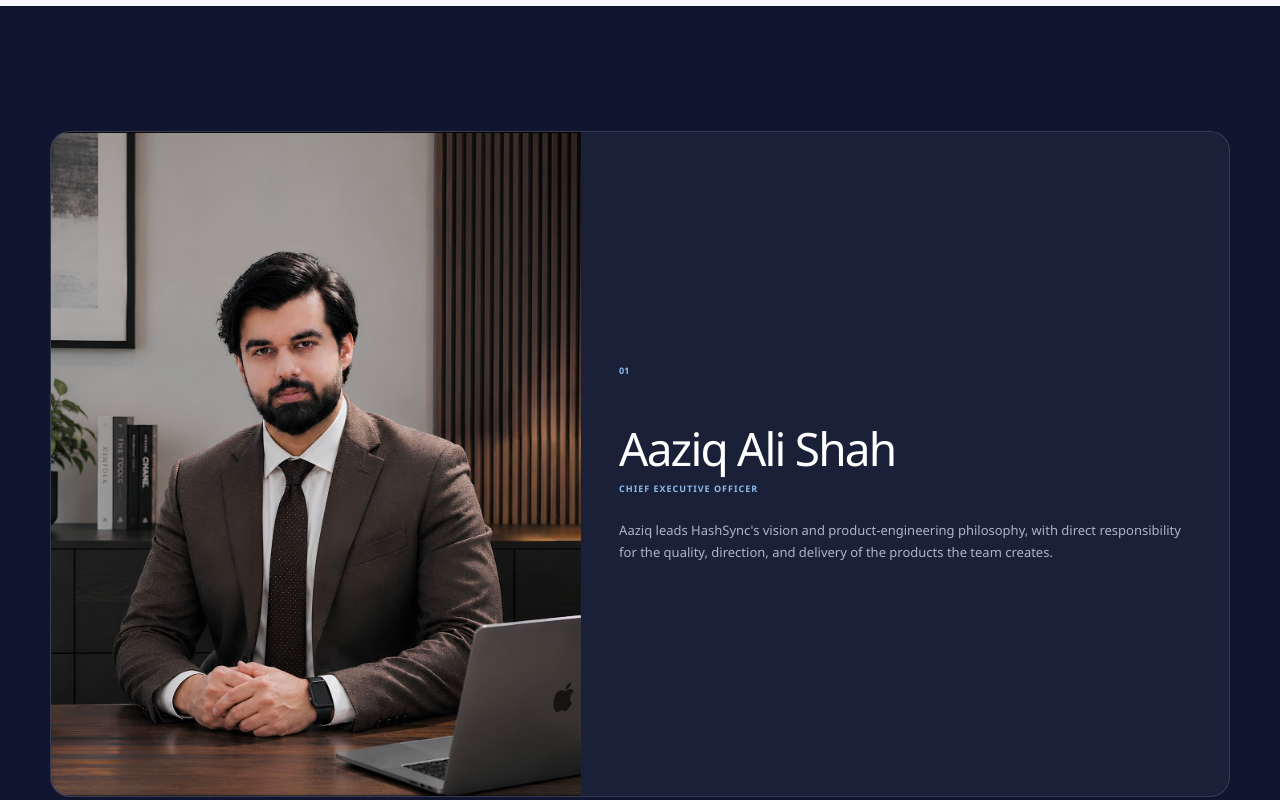
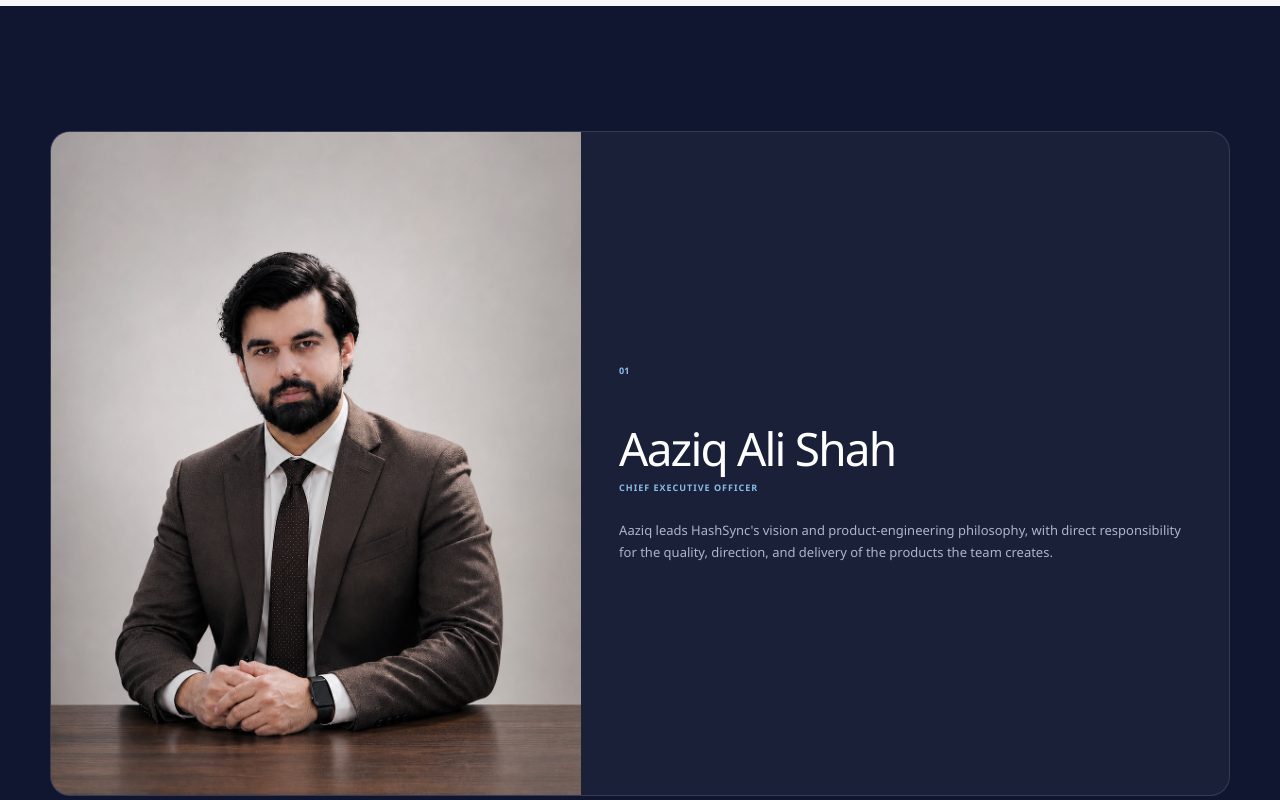
Before and after one commit to ITGhost712/HashSync, a Next.js app: page /team in a window 1280 px wide. Shown: the part 700-1500 px from the top of the page. Built offline with nearby package versions, Linux system fonts and the light colour scheme.

Commit message:
Update CEO portrait

```diff
--- a/app/about/page.tsx
+++ b/app/about/page.tsx
@@ -7,7 +7,7 @@ export default function AboutPage() {
   return <main><SiteHeader />
     <header className="subpage-hero shell"><p className="eyebrow"><span /> About HashSync</p><h1>Technical capability.<br /><em>Genuine responsibility.</em></h1><p>HashSync is an Islamabad-based product engineering company helping individuals, founders, startups, and businesses turn complex ideas into dependable, real-world software.</p></header>
     <section className="story-section"><div className="shell story-grid"><div><p className="eyebrow eyebrow-light"><span /> Our point of view</p><h2>We don&apos;t simply write code.</h2></div><div><p>We help shape what should be built, how the system should work, and how to move from an early idea to a product people can depend on.</p><p>Our team works across mobile, web, backend, cloud, AI, and connected devices. That breadth matters when a product crosses technical boundaries—and most serious products do.</p><p>We value thoughtful decisions, direct communication, reliable execution, and long-term relationships over short-term output.</p></div></div></section>
-    <section className="leadership shell"><div className="leadership-image"><img src="/aaziq-ali-shah.png" alt="Aaziq Ali Shah, CEO of HashSync" /><span>Aaziq Ali Shah<br /><small>CEO, HashSync</small></span></div><div className="leadership-copy"><p className="eyebrow"><span /> Leadership</p><h2>Visible leadership. Direct accountability.</h2><blockquote>“We are building HashSync around a simple idea—combine strong technical capability with genuine responsibility for the products we create.”</blockquote><div className="leader-list"><div><b>Aaziq Ali Shah</b><span>Chief Executive Officer</span></div><div><b>Zulkaif Umer Shah</b><span>Chief Operating Officer</span></div></div><a className="button button-dark leadership-link" href="/team">Meet the full team <span>↗</span></a></div></section>
+    <section className="leadership shell"><div className="leadership-image"><img src="/aaziq-ali-shah-studio.jpg" alt="Aaziq Ali Shah, CEO of HashSync" /><span>Aaziq Ali Shah<br /><small>CEO, HashSync</small></span></div><div className="leadership-copy"><p className="eyebrow"><span /> Leadership</p><h2>Visible leadership. Direct accountability.</h2><blockquote>“We are building HashSync around a simple idea—combine strong technical capability with genuine responsibility for the products we create.”</blockquote><div className="leader-list"><div><b>Aaziq Ali Shah</b><span>Chief Executive Officer</span></div><div><b>Zulkaif Umer Shah</b><span>Chief Operating Officer</span></div></div><a className="button button-dark leadership-link" href="/team">Meet the full team <span>↗</span></a></div></section>
     <section className="values"><div className="shell values-grid"><article><b>01</b><h3>Understand first</h3><p>The problem comes before the implementation.</p></article><article><b>02</b><h3>Own the outcome</h3><p>We take responsibility for what the product needs to achieve.</p></article><article><b>03</b><h3>Communicate clearly</h3><p>Good delivery depends on honest, visible collaboration.</p></article><article><b>04</b><h3>Build for reality</h3><p>Software must work beyond the demo and keep working as it grows.</p></article></div></section>
     <PageCTA /><SiteFooter />
   </main>;
--- a/app/page.tsx
+++ b/app/page.tsx
@@ -118,7 +118,7 @@ export default function Home() {
         <div className="shell ceo-grid">
           <div className="ceo-photo-wrap">
             <div className="ceo-accent" />
-            <img className="ceo-photo" src="/aaziq-ali-shah.png" alt="Aaziq Ali Shah, CEO of HashSync" />
+            <img className="ceo-photo" src="/aaziq-ali-shah-studio.jpg" alt="Aaziq Ali Shah, CEO of HashSync" />
             <div className="ceo-signature"><b>Aaziq Ali Shah</b><span>CEO, HashSync</span></div>
           </div>
           <div className="ceo-message">
@@ -137,8 +137,8 @@ export default function Home() {
       <section className="home-team shell">
         <div className="home-team-copy"><p className="eyebrow"><span /> The people behind the product</p><h2>A team that takes the work personally.</h2><p>Clients work directly with people who understand the product, own decisions, and stay accountable through delivery—whether the client is an individual with a first idea or an established company.</p><a className="button button-dark" href="/team">Meet the HashSync team <span>↗</span></a></div>
         <div className="team-preview">
-          <article className="team-preview-lead"><img src="/aaziq-ali-shah.png" alt="Aaziq Ali Shah" /><div><b>Aaziq Ali Shah</b><span>CEO</span></div></article>
-          <div className="team-preview-list"><div><i>ZU</i><p><b>Zulkaif Umer Shah</b><span>COO</span></p></div><div><i>DS</i><p><b>Dur e Sameen</b><span>Lead Software Engineer</span></p></div><div><i>AH</i><p><b>Maham Shabbir</b><span>UI/UX Designer</span></p></div><div><i>AH</i><p><b>Ammad Hussain</b><span>Cloud Security Consultant</span></p></div><a className="team-preview-more" href="/team">+ 9 more specialists <span>↗</span></a></div>
+          <article className="team-preview-lead"><img src="/aaziq-ali-shah-studio.jpg" alt="Aaziq Ali Shah" /><div><b>Aaziq Ali Shah</b><span>CEO</span></div></article>
+          <div className="team-preview-list"><div><i>ZU</i><p><b>Zulkaif Umer Shah</b><span>COO</span></p></div><div><i>DS</i><p><b>Dur e Sameen</b><span>Lead Software Engineer</span></p></div><div><i>AH</i><p><b>Ammara Hashmi</b><span>UI/UX Designer</span></p></div><div><i>AH</i><p><b>Ammad Hussain</b><span>Cloud Security Consultant</span></p></div><a className="team-preview-more" href="/team">+ 9 more specialists <span>↗</span></a></div>
         </div>
       </section>
 
--- a/app/team/page.tsx
+++ b/app/team/page.tsx
@@ -7,20 +7,20 @@ export const metadata: Metadata = {
 };
 
 const team = [
-  { initials: "AS", name: "Aaziq Ali Shah", role: "Chief Executive Officer", bio: "Aaziq leads HashSync's vision and product-engineering philosophy, with direct responsibility for the quality, direction, and delivery of the products the team creates.", image: "/aaziq-ali-shah.png" },
-  { initials: "ZS", name: "Zulkaif Umer Shah", role: "Chief Operating Officer", bio: "Zulkaif oversees day-to-day operations and delivery standards, keeping projects, people, and client communication moving with clarity and consistency." },
-  { initials: "DS", name: "Dur e Sameen", role: "Lead Software Engineer", bio: "Sameen leads software engineering execution, helping the team make sound technical decisions and deliver dependable products across complex requirements." },
-  { initials: "FH", name: "Maham Shabbir", role: "UI/UX Designer", bio: "Maham shapes clear, thoughtful interfaces and user journeys that turn product requirements into accessible and polished digital experiences." },
+  { initials: "AS", name: "Aaziq Ali Shah", role: "Chief Executive Officer", bio: "Aaziq leads HashSync's vision and product-engineering philosophy, with direct responsibility for the quality, direction, and delivery of the products the team creates.", image: "/aaziq-ali-shah-studio.jpg" },
+  { initials: "ZU", name: "Zulkaif Umer Shah", role: "Chief Operating Officer", bio: "Zulkaif oversees day-to-day operations and delivery standards, keeping projects, people, and client communication moving with clarity and consistency." },
+  { initials: "DS", name: "Dur e Sameen", role: "Lead Software Engineer", bio: "Dur e Sameen leads software engineering execution, helping the team make sound technical decisions and deliver dependable products across complex requirements." },
+  { initials: "AH", name: "Ammara Hashmi", role: "UI/UX Designer", bio: "Ammara shapes clear, thoughtful interfaces and user journeys that turn product requirements into accessible and polished digital experiences." },
   { initials: "AH", name: "Ammad Hussain", role: "Cloud Security Consultant", bio: "Ammad advises on cloud security, infrastructure risk, and practical safeguards that help products operate with stronger technical foundations." },
-  { initials: "MT", name: "Muhammad Talha", role: "HR Manager", bio: "Talha supports the people and culture behind HashSync, fostering collaboration, accountability, and professional growth across the team." },
+  { initials: "MS", name: "Muhammad Shariq", role: "HR Manager", bio: "Muhammad supports the people and culture behind HashSync, fostering collaboration, accountability, and professional growth across the team." },
   { initials: "ZA", name: "Zuljamal Ashrafeen", role: "Web Developer", bio: "Zuljamal builds modern web experiences and product interfaces, translating requirements into responsive, maintainable, and dependable software." },
-  { initials: "UA", name: "Usman Amir", role: "Flutter Developer", bio: "Usman develops cross-platform mobile applications in Flutter with a focus on reliable functionality, product quality, and a consistent user experience." },
+  { initials: "UH", name: "Usman Hashmi", role: "Flutter Developer", bio: "Usman develops cross-platform mobile applications in Flutter with a focus on reliable functionality, product quality, and a consistent user experience." },
   { initials: "AN", name: "Aiman Nisar", role: "Junior Flutter Developer", bio: "Aiman contributes to Flutter application development, feature implementation, testing, and the continuous improvement of mobile product experiences." },
-  { initials: "UK", name: "Fahad Khan", role: "Associate Software Engineer", bio: "Fahad supports application engineering across features and integrations, bringing careful implementation and collaborative problem-solving to the team." },
-  { initials: "IN", name: "Irtaza Naqvi", role: "Database Design Analyst", bio: "Irtaza works on database structure and data design, helping products organize, protect, and use information efficiently as they grow." },
-  { initials: "IS", name: "Sheikh Faizan", role: "Shopify Developer", bio: "Faizan develops and customizes Shopify stores, commerce interfaces, and integrations designed around dependable operations and customer experience." },
-  { initials: "MN", name: "Maheen Nawaz", role: "SQA Specialist", bio: "Maheen focuses on software quality assurance, validating product behavior and helping the team identify issues before they reach users." },
-  { initials: "ZF", name: "Zainab Fatima", role: "Business Development Executive", bio: "Zainab connects client needs with HashSync's capabilities, supporting early conversations and long-term relationships with clarity and care." },
+  { initials: "UK", name: "Usama Khan", role: "Associate Software Engineer", bio: "Usama supports application engineering across features and integrations, bringing careful implementation and collaborative problem-solving to the team." },
+  { initials: "AT", name: "Alisha Tariq", role: "Database Design Analyst", bio: "Alisha works on database structure and data design, helping products organize, protect, and use information efficiently as they grow." },
+  { initials: "IS", name: "Ijaz Saleem", role: "Shopify Developer", bio: "Ijaz develops and customizes Shopify stores, commerce interfaces, and integrations designed around dependable operations and customer experience." },
+  { initials: "JS", name: "Javeria Shah", role: "SQA Specialist", bio: "Javeria focuses on software quality assurance, validating product behavior and helping the team identify issues before they reach users." },
+  { initials: "ZZ", name: "Zaeema Zahoor", role: "Business Development Executive", bio: "Zaeema connects client needs with HashSync's capabilities, supporting early conversations and long-term relationships with clarity and care." },
 ];
 
 export default function TeamPage() {
```
Also changed, not shown: public/aaziq-ali-shah-studio.jpg (added).
